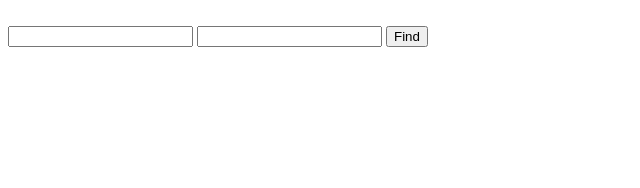
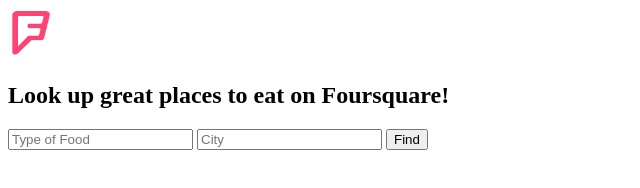
Before and after one commit to zerubabbel/foursquareapp, a plain HTML site: page index.html in a window 1280 px wide. Shown: the whole page, without its empty margins (0-640 px from the left). Drawn offline with nearby package versions, Linux system fonts and the light colour scheme.

Commit message:
additions

```diff
--- a/index.html
+++ b/index.html
@@ -2,19 +2,18 @@
 <html lang="en">
 <head>
 	<meta charset="UTF-8">
-	<title>	</title>
+	<title>Foursquare App</title>
 	<link rel="stylesheet" href="style.css">
 	<script src="http://code.jquery.com/jquery-latest.min.js"></script>
 	<script src="script.js"></script>
 
 </head>
 <body>
-<nav id="logoTitle">
-	<img
-</nav>
+	<img src="foursquarelogo.png" width="50px" height="50px">
+	<h2>Look up great places to eat on Foursquare!</h2>
 	<form id="place-getter">
-  	  <input type="text" name="places"/>
-  	   <input type="text" name="city"/>
+  	  <input type="text" placeholder="Type of Food" name="places"/>
+  	   <input type="text" placeholder="City" name="city"/>
         <input type="submit" value="Find"/>
 	</form>
 
--- a/script.js
+++ b/script.js
@@ -18,7 +18,7 @@
       $("#places").text("");
       for (var i = 0; i <data.response.venues.length; i++){
       console.log(data);
-      $('#places').append("<p class='list'>" + data.response.venues[i].name, data.response.venues[i].location.address + "</p>");
+      $('#places').append("<p class='list'>" + data.response.venues[i].name + "<br>" + data.response.venues[i].location.address + "</p>");
         }
     });
 
--- a/style.css
+++ b/style.css
@@ -1,3 +1,3 @@
 .list {
-	font: sans-serif;
+	font-family: sans-serif;
 }
```
Also changed, not shown: foursquarelogo.png (added).
